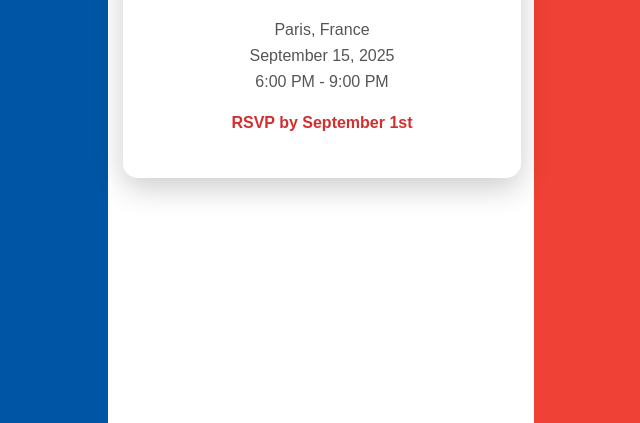
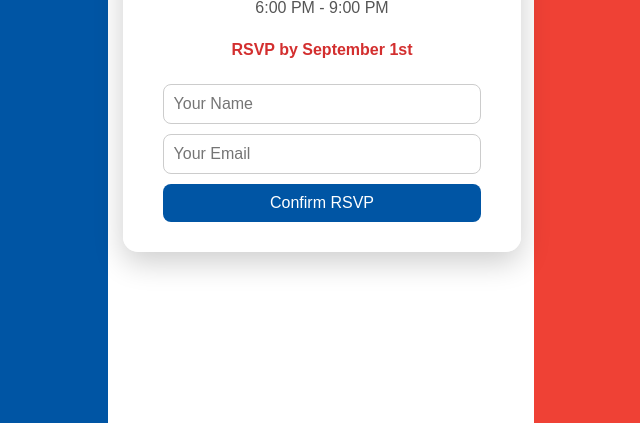
Before and after one commit to jorgeian120/framework-challenge, a plain HTML site: page index.html in a window 1280 px wide. Shown: the part 377-800 px from the top of the page, without its empty margins (318-958 px from the left). Drawn offline with Linux system fonts and the light colour scheme.

Commit message:
Added RSVP

```diff
--- a/index.html
+++ b/index.html
@@ -16,6 +16,11 @@
       6:00 PM - 9:00 PM
     </p>
     <p class="rsvp">RSVP by September 1st</p>
+    <form class="rsvp-form">
+      <input type="text" name="name" placeholder="Your Name" required />
+      <input type="email" name="email" placeholder="Your Email" required />
+      <button type="submit">Confirm RSVP</button>
+    </form>
   </div>
 </body>
 </html>
--- a/style.css
+++ b/style.css
@@ -1,4 +1,3 @@
-/* French flag background: blue, white, red columns */
 body {
   margin: 0;
   padding: 0;
@@ -42,3 +41,32 @@ body {
   font-weight: bold;
   color: #d32f2f;
 }
+
+.rsvp-form {
+  margin-top: 25px;
+  display: flex;
+  flex-direction: column;
+  gap: 10px;
+}
+
+.rsvp-form input {
+  padding: 10px;
+  border: 1px solid #ccc;
+  border-radius: 8px;
+  font-size: 1em;
+}
+
+.rsvp-form button {
+  padding: 10px;
+  background-color: #0055a4;
+  color: white;
+  border: none;
+  border-radius: 8px;
+  font-size: 1em;
+  cursor: pointer;
+  transition: background-color 0.3s ease;
+}
+
+.rsvp-form button:hover {
+  background-color: #003f7f;
+}
```
